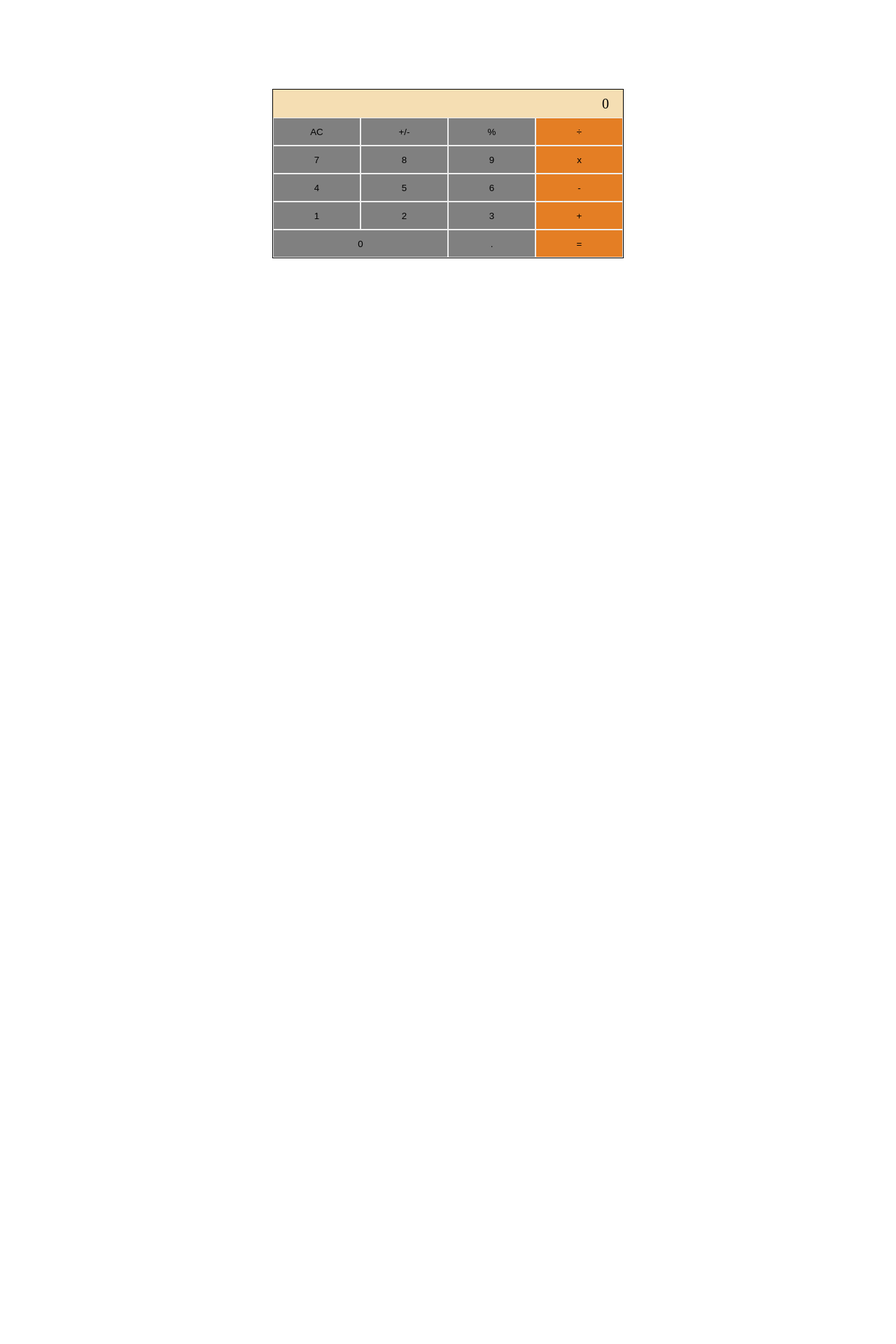
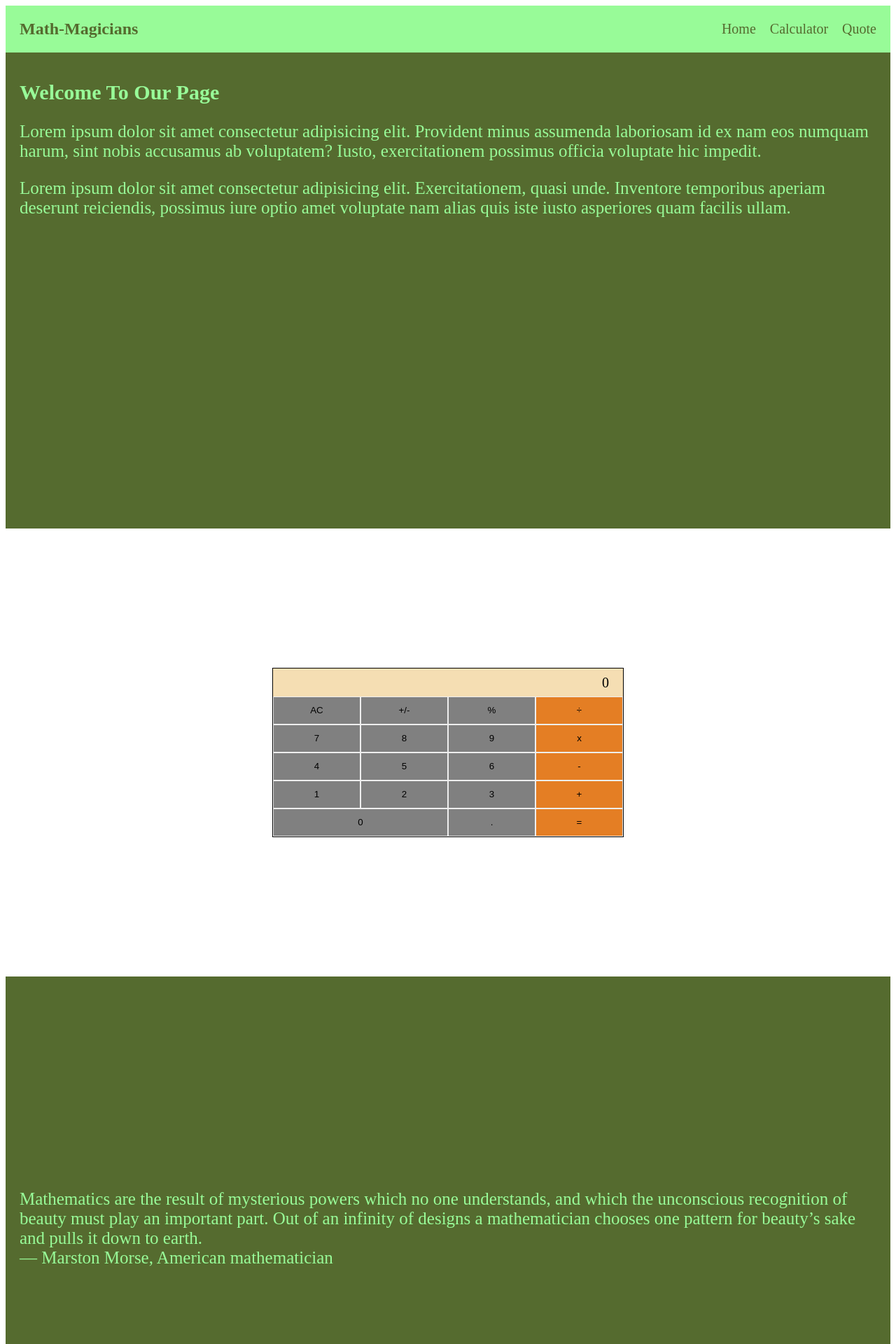
Before and after one commit to MoRaad97/math-magicians, a React (Create React App) app: page / in a window 1280 px wide. Shown: the top 1920 px of the page at 70% size. Before the commit the page ends 800 px from the top, so only its background shows below. Built offline with nearby package versions, Linux system fonts and the light colour scheme.

Commit message:
Adding the page Components and basic styling

```diff
--- a/src/App.js
+++ b/src/App.js
@@ -1,8 +1,16 @@
 import React from 'react';
-import Calculator from './Calculator/calculator';
+import Calculator from './Components/calculator';
+import Home from './Components/home';
+import Navbar from './Components/navbar';
+import Quote from './Components/quote';
 
 const App = () => (
+  <>
+  <Navbar/>
+  <Home/>
   <Calculator />
+  <Quote />
+  </>
 );
 
 export default App;
--- a/src/Calculator/calculator.js
+++ b/src/Components/calculator.js
@@ -10,7 +10,7 @@ const Calculator = () => {
   };
 
   return (
-    <>
+    <section className='calculator'>
       <div className="calculator-container">
         <div className="screen"><span className="result">{obj.next || obj.total || 0}</span></div>
         <div className="buttons">
@@ -35,7 +35,7 @@ const Calculator = () => {
           <button type="button" className="normal active" onClick={result}>=</button>
         </div>
       </div>
-    </>
+    </section>
   );
 };
 
--- /dev/null
+++ b/src/Components/home.js
@@ -0,0 +1,15 @@
+import React from "react";
+
+const Home = () => {
+  return (
+   <section className="home">
+    <div className="container">
+      <h2 style={{fontSize: "30px", marginTop: "0",}}>Welcome To Our Page</h2>
+      <p style={{fontSize: "25px"}}>Lorem ipsum dolor sit amet consectetur adipisicing elit. Provident minus assumenda laboriosam id ex nam eos numquam harum, sint nobis accusamus ab voluptatem? Iusto, exercitationem possimus officia voluptate hic impedit.</p>
+      <p style={{fontSize: "25px"}}>Lorem ipsum dolor sit amet consectetur adipisicing elit. Exercitationem, quasi unde. Inventore temporibus aperiam deserunt reiciendis, possimus iure optio amet voluptate nam alias quis iste iusto asperiores quam facilis ullam.</p>
+    </div>
+   </section>
+  )
+}
+
+export default Home
--- /dev/null
+++ b/src/Components/navbar.js
@@ -0,0 +1,18 @@
+import React from "react";
+
+const Navbar = () => {
+  return (
+   <nav>
+    <div className="nav-title">
+      <h1>Math-Magicians</h1>
+    </div>
+    <div className="links">
+      <a href="#home">Home</a>
+      <a href="#Calculator">Calculator</a>
+      <a href="#Quote">Quote</a>
+    </div>
+   </nav>
+  )
+}
+
+export default Navbar
--- /dev/null
+++ b/src/Components/quote.js
@@ -0,0 +1,13 @@
+import React from "react";
+
+const Quote = () => {
+  return (
+   <section className="quote">
+    <div className="container">
+      <p style={{fontSize: "25px"}}>Mathematics are the result of mysterious powers which no one understands, and which the unconscious recognition of beauty must play an important part. Out of an infinity of designs a mathematician chooses one pattern for beauty’s sake and pulls it down to earth. <br/> — Marston Morse, American mathematician</p>
+    </div>
+   </section>
+  )
+}
+
+export default Quote
--- a/src/index.css
+++ b/src/index.css
@@ -1,10 +1,52 @@
 body {
-  height: 60vh;
   display: flex;
-  justify-content: center;
-  align-items: center;
-  font-size: 22px;
+ flex-wrap: wrap;
+ justify-content: center;
+ align-items:center ;
+
+
 }
+
+nav {
+ display: flex;
+ justify-content: space-between;
+ align-items: center;
+ background-color: palegreen;
+}
+
+.nav-title {
+color: darkolivegreen;
+padding-left: 20px;
+}
+
+.links {
+  display: flex;
+  justify-content: space-between;
+}
+
+.links > a {
+  padding-right: 20px;
+  color: darkolivegreen;
+  font-size: 20px;
+  text-decoration: none;
+}
+
+.home {
+  height: 80vh;
+  background-color: darkolivegreen ;
+  padding-top: 40px;
+}
+
+.container {
+  padding: 0 20px;
+  color: palegreen;
+}
+
+
+.home > .container > p {
+  font-size: 25px;
+}
+
 
 button {
   border: solid 1px #eee;
@@ -14,6 +56,13 @@ button {
 
 button:active {
   transform: scale(0.96);
+}
+
+.calculator {
+  height: 80vh;
+  display: flex;
+  justify-content: center;
+  align-items: center;
 }
 
 .calculator-container {
@@ -59,3 +108,16 @@ button:active {
   width: 50%;
   height: 40px;
 }
+
+.quote {
+  height: 80vh;
+  padding: 40px 0;
+  background-color: darkolivegreen;
+  display: flex;
+  justify-content: center;
+  align-items: center;
+}
+.quote > .container {
+  padding: 0 20px;
+  color: palegreen;
+}
```
